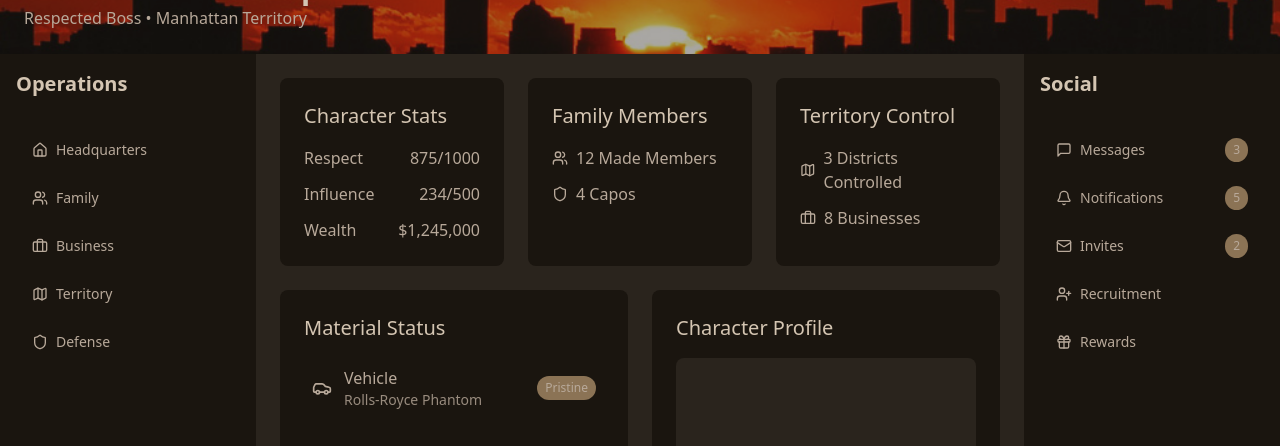
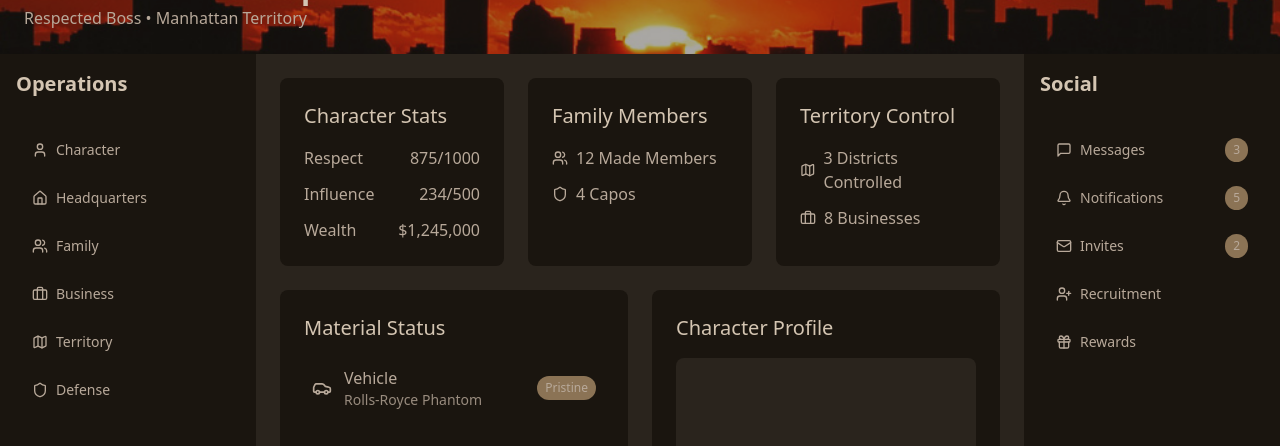
Before and after one commit to ittapopo/mafios, a Next.js app: page /mafia-dashboard in a window 1280 px wide. Shown: the part 138-584 px from the top of the page. Built offline with nearby package versions, Linux system fonts and the light colour scheme.

Commit message:
made homepage nav bar and other stuff

```diff
--- /dev/null
+++ b/app/homepage-nav-bar/homepage-nav-bar.tsx
@@ -0,0 +1,30 @@
+import { Button } from "@/components/ui/button"
+import { LogIn, UserPlus } from "lucide-react"
+
+const HomepageNavBar = () => {
+    return (
+        <nav className="bg-[#1A150F] p-4">
+            <div className="container mx-auto flex justify-between items-center">
+                <h1 className="text-[#D4C5B2] text-2xl font-bold">Mafios</h1>
+                <div className="space-x-4">
+                    <Button
+                        variant="ghost"
+                        className="bg-[#8B7355] hover:bg-[#6B563D] text-[#D4C5B2]"
+                    >
+                        <UserPlus className="mr-2 h-4 w-4" />
+                        Sign Up
+                    </Button>
+                    <Button
+                        variant="ghost"
+                        className="bg-[#8B7355] hover:bg-[#6B563D] text-[#D4C5B2]"
+                    >
+                        <LogIn className="mr-2 h-4 w-4" />
+                        Login
+                    </Button>
+                </div>
+            </div>
+        </nav>
+    )
+}
+
+export { HomepageNavBar }
--- /dev/null
+++ b/app/mafia-dashboard/left-navigation-bar/left-navigation-bar.tsx
@@ -0,0 +1,29 @@
+import { Home, User, Users, Briefcase, Map, Shield } from "lucide-react";
+import { NavigationItem } from "./navigation-item";
+
+const navigationItems = [
+    { icon: User, label: "Character" },
+    { icon: Home, label: "Headquarters" },
+    { icon: Users, label: "Family" },
+    { icon: Briefcase, label: "Business" },
+    { icon: Map, label: "Territory" },
+    { icon: Shield, label: "Defense" },
+];
+
+const LeftNavigationBar = () => {
+    return (
+        <nav className="w-64 bg-[#1A150F] p-4 space-y-4">
+            <div className="mb-8">
+                <h2 className="text-[#D4C5B2] text-xl font-bold">Operations</h2>
+            </div>
+
+            <div className="space-y-2">
+                {navigationItems.map((item) => (
+                    <NavigationItem key={item.label} item={item} />
+                ))}
+            </div>
+        </nav>
+    );
+};
+
+export { LeftNavigationBar };
--- /dev/null
+++ b/app/mafia-dashboard/left-navigation-bar/navigation-item.tsx
@@ -0,0 +1,18 @@
+import { Button } from "@/components/ui/button";
+import { LucideIcon } from "lucide-react";
+
+const NavigationItem = ({ item }: { item: { icon: LucideIcon; label: string } }) => {
+    const { icon: Icon, label } = item;
+
+    return (
+        <Button
+            variant="ghost"
+            className="w-full justify-start text-[#B8A99A] hover:text-[#D4C5B2] hover:bg-[#2A241D]"
+        >
+            <Icon className="mr-2 h-4 w-4" />
+            {label}
+        </Button>
+    );
+};
+
+export { NavigationItem }
--- a/app/mafia-dashboard/page.tsx
+++ b/app/mafia-dashboard/page.tsx
@@ -21,6 +21,7 @@ import {
 } from 'lucide-react';
 import { useRouter } from 'next/router';
 import TopBanner from './top-banner/top-banner';
+import { LeftNavigationBar } from './left-navigation-bar/left-navigation-bar';
 
 const MafiaDashboard = () => {
     //const router = useRouter();
@@ -39,41 +40,17 @@ const MafiaDashboard = () => {
 
     return (
         <div className="min-h-screen bg-[#2A241D] flex flex-col">
-            {/* Top Banner - Previous code unchanged */}
+            {/* Top Banne */}
             <TopBanner />
 
             {/* Main Content Area with Side Navs */}
             <div className="flex flex-1">
-                {/* Left Navigation - Previous code unchanged */}
-                <nav className="w-64 bg-[#1A150F] p-4 space-y-4">
-                    {/* Previous nav content */}
-                    <div className="mb-8">
-                        <h2 className="text-[#D4C5B2] text-xl font-bold">Operations</h2>
-                    </div>
-
-                    <div className="space-y-2">
-                        {[
-                            { icon: Home, label: 'Headquarters' },
-                            { icon: Users, label: 'Family' },
-                            { icon: Briefcase, label: 'Business' },
-                            { icon: Map, label: 'Territory' },
-                            { icon: Shield, label: 'Defense' },
-                        ].map((item) => (
-                            <Button
-                                key={item.label}
-                                variant="ghost"
-                                className="w-full justify-start text-[#B8A99A] hover:text-[#D4C5B2] hover:bg-[#2A241D]"
-                            >
-                                <item.icon className="mr-2 h-4 w-4" />
-                                {item.label}
-                            </Button>
-                        ))}
-                    </div>
-                </nav>
+                {/* Left Navigation */}
+                <LeftNavigationBar />
 
                 {/* Main Content */}
                 <main className="flex-1 p-6 space-y-6">
-                    {/* Top Stats Grid - Previous code unchanged */}
+                    {/* Top Stats Grid */}
                     <div className="grid grid-cols-1 md:grid-cols-2 lg:grid-cols-3 gap-6">
                         {/* Previous stat boxes */}
                         <div className="bg-[#1A150F] p-6 rounded-lg">
--- a/app/page.tsx
+++ b/app/page.tsx
@@ -1,33 +1,12 @@
 import React from 'react';
-import { Button } from '@/components/ui/button';
-import { UserPlus, LogIn } from 'lucide-react';
 import { MainContent } from './homepage-main-content/main-content';
+import { HomepageNavBar } from './homepage-nav-bar/homepage-nav-bar';
 
 const MafiaLanding = () => {
   return (
     <div className="min-h-screen bg-[#2A241D] flex flex-col">
       {/* Navigation Bar */}
-      <nav className="bg-[#1A150F] p-4">
-        <div className="container mx-auto flex justify-between items-center">
-          <h1 className="text-[#D4C5B2] text-2xl font-bold">Mafios</h1>
-          <div className="space-x-4">
-            <Button
-              variant="ghost"
-              className="bg-[#8B7355] hover:bg-[#6B563D] text-[#D4C5B2]"
-            >
-              <UserPlus className="mr-2 h-4 w-4" />
-              Sign Up
-            </Button>
-            <Button
-              variant="ghost"
-              className="bg-[#8B7355] hover:bg-[#6B563D] text-[#D4C5B2]"
-            >
-              <LogIn className="mr-2 h-4 w-4" />
-              Login
-            </Button>
-          </div>
-        </div>
-      </nav>
+      <HomepageNavBar />
 
       {/* Main Content */}
       <MainContent />
@@ -38,6 +17,7 @@ const MafiaLanding = () => {
           <p>© 2025 Stian Inc - All rights reserved</p>
         </div>
       </footer>
+
     </div>
   );
 };
```
